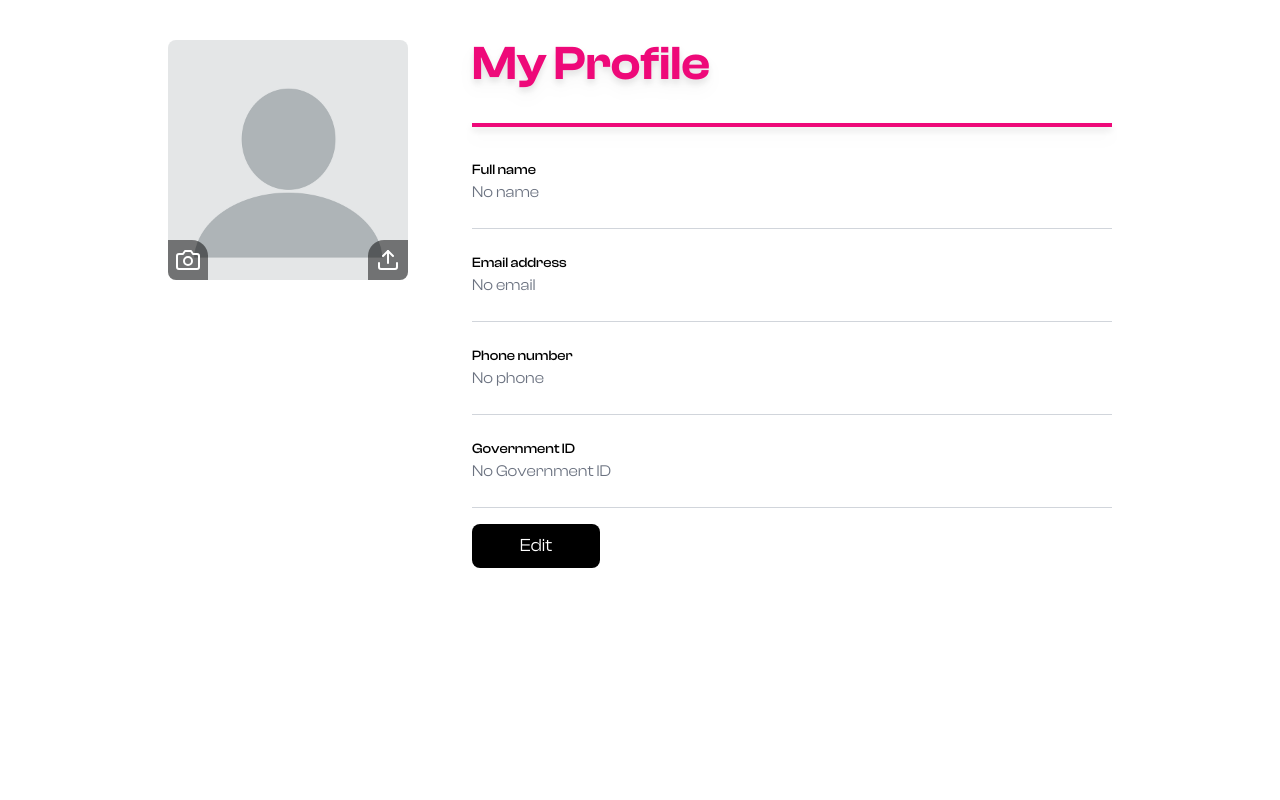
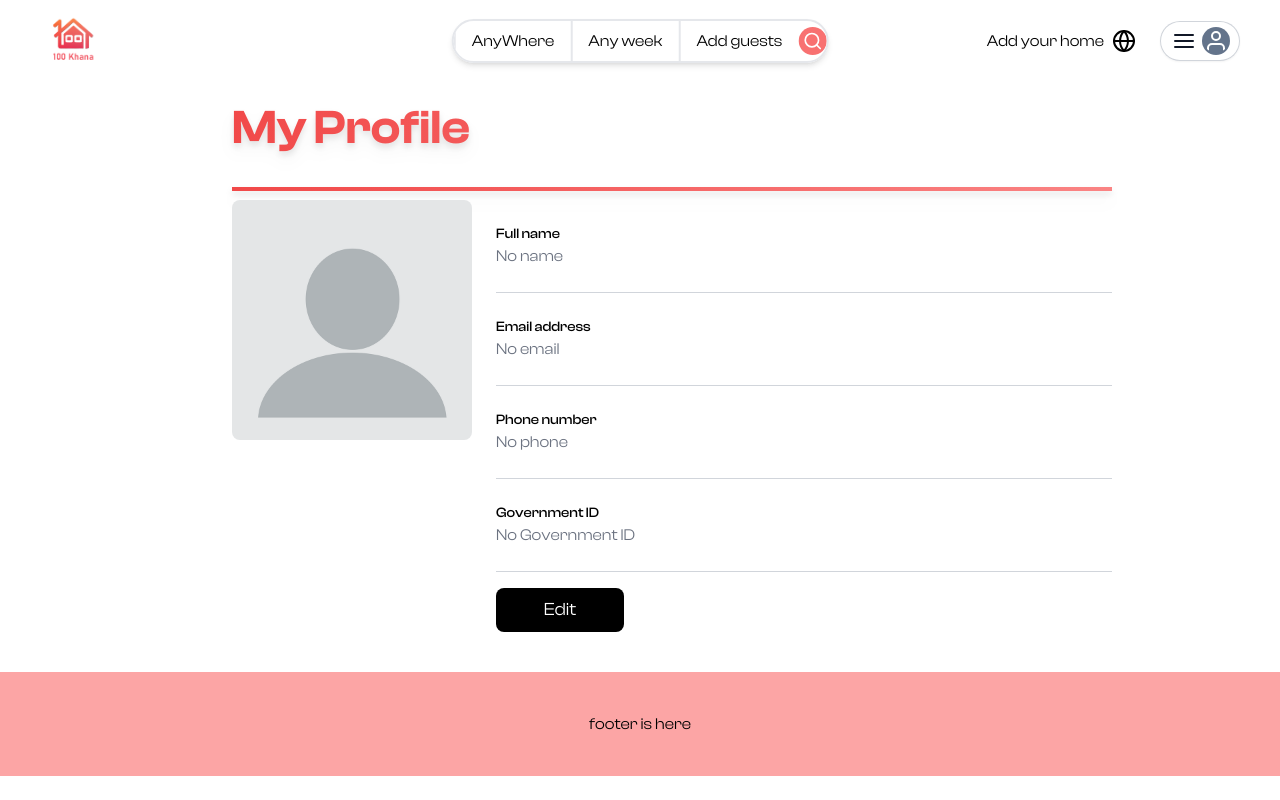
Before and after one commit to hematw/100-Khana, a React (Vite) app in the folder client/: page /profile/me in a window 1280 px wide. Built offline with nearby package versions, Linux system fonts and the light colour scheme; no server answers; sample sign-in values are in the browser's storage; a web font is replaced by a local one.

Commit message:
some tiny updates

```diff
--- a/client/package.json
+++ b/client/package.json
@@ -12,6 +12,7 @@
   "dependencies": {
     "@tanstack/react-query": "^5.56.2",
     "@tanstack/react-query-devtools": "^5.56.2",
+    "axios": "^1.7.7",
     "react": "^18.3.1",
     "react-dom": "^18.3.1",
     "react-feather": "^2.0.10",
--- a/client/src/App.css
+++ b/client/src/App.css
@@ -1,30 +1,35 @@
 @import url("https://fonts.googleapis.com/css2?family=Poppins:ital,wght@0,100;0,200;0,300;0,400;0,500;0,600;0,700;0,800;0,900;1,100;1,200;1,300;1,400;1,500;1,600;1,700;1,800;1,900&display=swap");
 @import url("./assets/fonts/ClashDisplay_Complete/ClashDisplay_Complete/Fonts/WEB/css/clash-display.css");
 
+:root {
+  --first: #f14949;
+  --second: #fa8484;
+}
+
 .bg-gradient {
-  background: #ee0979; /* fallback for old browsers */
+  background: var(--first); /* fallback for old browsers */
   background: -webkit-linear-gradient(
     to right,
-    #ee0979,
-    #9f0e54,
+    var(--first),
+    var(--second)
   ); /* Chrome 10-25, Safari 5.1-6 */
   background: linear-gradient(
     to right,
-    #ee0979,
-    #9f0e54,
+    var(--first),
+    var(--second)
   ); /* W3C, IE 10+/ Edge, Firefox 16+, Chrome 26+, Opera 12+, Safari 7+ */
 }
 
 .bg-gradient-b {
-  background: #ee0979; /* fallback for old browsers */
+  background: var(--first); /* fallback for old browsers */
   background: -webkit-linear-gradient(
     to left,
-    #9f0e54,
-    #ee0979
+    var(--first),
+    var(--second)
   ); /* Chrome 10-25, Safari 5.1-6 */
   background: linear-gradient(
     to left,
-    #9f0e54,
-    #ee0979
+    var(--first),
+    var(--second)
   ); /* W3C, IE 10+/ Edge, Firefox 16+, Chrome 26+, Opera 12+, Safari 7+ */
 }
--- a/client/src/App.tsx
+++ b/client/src/App.tsx
@@ -6,9 +6,9 @@ import ProtectedPages from "./pages/ProtectedPages";
 import Home from "./pages/Home";
 import Profile from "./pages/Profile";
 import NotFound from "./pages/NotFound";
+import Logout from "./components/Logout";
 
 function App() {
-
   document.title = "100 Khana";
 
   return (
@@ -16,12 +16,13 @@ function App() {
       <Routes>
         <Route path="/login" element={<Login />} />
         <Route path="/register" element={<Register />} />
+        <Route path="/logout" element={<Logout />} />
         <Route path="/" element={<ProtectedPages />}>
           <Route index element={<Home />} />
           <Route path="profile/me" element={<Profile />} />
           <Route path="profile/:id" element={<Profile />} />
         </Route>
-        <Route path="*" element={<NotFound/>} />
+        <Route path="*" element={<NotFound />} />
       </Routes>
     </>
   );
--- a/client/src/components/ProfileSideBar.tsx
+++ /dev/null
@@ -1,43 +0,0 @@
-import { Camera, Upload } from "react-feather";
-
-interface SideBarProps {
-  image: string;
-  name: string;
-}
-
-export default function ProfileSideBar({ image, name }: SideBarProps) {
-  return (
-    <div>
-      <div className="w-60 h-60 relative">
-        <img
-          src={image}
-          alt={`${name}'s profile`}
-          className="w-full h-full object-cover rounded-lg"
-        />
-        <form encType="multipart/form-data">
-          <label className="inline-flex justify-center items-center bg-black/50 text-white absolute bottom-0 right-0 w-10 h-10 rounded-ss-2xl rounded-ee-lg cursor-pointer">
-            <span>
-              <Upload />
-            </span>
-            <input
-              type="file"
-              accept=".png, .jpg, .jpeg, .gif"
-              className="hidden"
-            />
-          </label>
-          <label className="inline-flex justify-center items-center bg-black/50 text-white absolute bottom-0 left-0 w-10 h-10 rounded-se-2xl rounded-es-lg cursor-pointer">
-            <span>
-              <Camera />
-            </span>
-            <input
-              type="file"
-              accept=".png, .jpg, .jpeg, .gif"
-              capture="user"
-              className="hidden"
-            />
-          </label>
-        </form>
-      </div>
-    </div>
-  );
-}
--- a/client/src/pages/Home.tsx
+++ b/client/src/pages/Home.tsx
@@ -1,13 +1,10 @@
-import Footer from "../components/Footer";
-import Header from "../components/Header";
+
 import Main from "../components/Main";
 
 export default function Home() {
   return (
     <>
-      <Header />
       <Main />
-      <Footer />
     </>
   );
 }
--- a/client/src/pages/Profile.tsx
+++ b/client/src/pages/Profile.tsx
@@ -1,8 +1,10 @@
-import { useEffect, useState } from "react";
+import { useEffect, useRef, useState } from "react";
 import Button from "../components/Button";
-import ProfileSideBar from "../components/ProfileSideBar";
+import ProfileImage from "../components/ProfileImage";
 import { Save } from "react-feather";
 import { useForm, SubmitHandler } from "react-hook-form";
+import axiosInstance from "../axios";
+import Input from "../components/Input";
 
 interface IProfile {
   firstName?: string;
@@ -10,6 +12,7 @@ interface IProfile {
   email?: string;
   phone?: string;
   govId?: number;
+  profileImage?: string;
   userId?: {
     email: string;
   };
@@ -19,6 +22,7 @@ export default function Profile() {
   const [editMode, setEditMode] = useState<boolean>(false);
   const [isLoading, setIsLoading] = useState<boolean>(false);
   const [profileData, setProfileData] = useState<IProfile>({});
+  const fileInputRef = useRef<HTMLInputElement | null>(null); // Add type for fileInputRef
   const {
     register,
     handleSubmit,
@@ -30,11 +34,10 @@ export default function Profile() {
 
   useEffect(() => {
     async function getProfile() {
-      const res = await fetch("http://localhost:3000/api/v1/profile/me", {
-        credentials: "include",
-        mode: "cors",
+      const { data } = await axiosInstance("/profile/me", {
+        withCredentials: true,
       });
-      const data = await res.json();
+      console.log(data);
       setProfileData({ ...data.profile, email: data.profile?.userId?.email });
       reset({ ...data.profile, email: data.profile?.userId?.email });
     }
@@ -44,31 +47,40 @@ export default function Profile() {
   const onSubmit: SubmitHandler<IProfile> = async (values) => {
     setIsLoading(true);
     try {
-      const res = await fetch("http://localhost:3000/api/v1/profile/update", {
-        method: "PUT",
-        body: JSON.stringify(values),
-        credentials: "include",
-        mode: "cors",
-        headers: {
-          "Content-Type": "application/json",
-        },
-      });
-      if (res.ok) {
-        setEditMode(false);
-        const data = await res.json();
-        setProfileData({ ...data.profile, email: data.profile?.userId?.email });
-        reset({ ...data.profile, email: data.profile?.userId?.email });
+      const formData = new FormData();
+      formData.append("firstName", values.firstName || "");
+      formData.append("lastName", values.lastName || "");
+      formData.append("email", values.email || "");
+      formData.append("phone", values.phone || "");
+      formData.append("govId", values.govId?.toString() || "");
+
+      // Append the file
+      if (fileInputRef.current?.files?.[0]) {
+        formData.append("profileImage", fileInputRef.current.files[0]);
+        console.log(fileInputRef.current.files[0]);
+      }
+      const { status, data } = await axiosInstance.patch(
+        "/profile/update",
+        formData,
+        {
+          withCredentials: true,
+        }
+      );
+      if (status == 200) {
+        setProfileData({ ...data, email: data?.userId?.email });
+        reset({ ...data.profile, email: data?.userId?.email });
+        setEditMode(false); // Exit edit mode on success
       }
       setIsLoading(false);
     } catch (error) {
       console.error(error);
+      setIsLoading(false); // Ensure loading state is turned off in case of an error
     }
   };
 
   return (
     <section>
       <div className="flex p-10 max-w-5xl m-auto">
-        <ProfileSideBar image="/profile-picture.png" name={profileData.firstName || "No name"} />
         <div className="ml-16 w-full">
           <div className="flex flex-col">
             <h2 className="bg-gradient bg-clip-text text-transparent text-5xl font-semibold inline-block drop-shadow-lg">
@@ -77,7 +89,24 @@ export default function Profile() {
             </h2>
           </div>
           {editMode ? (
-            <form onSubmit={handleSubmit(onSubmit)}>
+            <form
+              onSubmit={handleSubmit(onSubmit)}
+              encType="multipart/form-data"
+            >
+              <div className="flex gap-4">
+                <ProfileImage
+                  image={profileData.profileImage || "/profile-picture.png"}
+                  username={profileData.firstName || "No name"}
+                  isOnEdit={editMode}
+                  fileInputRef={fileInputRef} // Attach the ref for file upload
+                />
+                {/* <input
+                  type="file"
+                  name="profile_image"
+                  ref={fileInputRef} // Attach the ref for file upload
+                  accept="image/*"
+                /> */}
+                <div>
                   <ul className="w-5xl">
                     <li className="border-b border-gray-300 py-6">
                       <p className="font-medium">Full name</p>
@@ -100,7 +129,8 @@ export default function Profile() {
                                 },
                                 pattern: {
                                   value: /^[A-Z]+$/i,
-                              message: "Name can NOT have symbols and numbers",
+                                  message:
+                                    "Name can NOT have symbols and numbers",
                                 },
                               })}
                               className="w-full focus:outline-none bg-transparent"
@@ -122,7 +152,8 @@ export default function Profile() {
                                 },
                                 pattern: {
                                   value: /^[A-Z]+$/i,
-                              message: "Name can NOT have symbols and numbers",
+                                  message:
+                                    "Name can NOT have symbols and numbers",
                                 },
                               })}
                               className="focus:outline-none bg-transparent"
@@ -176,13 +207,15 @@ export default function Profile() {
                     <li className="border-b border-gray-300 py-6">
                       <p className="font-medium">Phone number</p>
                       <p className="text-sm mt-4">
-                    Contact number &#x28;for confirmed guests and Airbnb to get
-                    in touch &#x29;. You can add other numbers and choose how
-                    they’re used..
+                        Contact number &#x28;for confirmed guests and Airbnb to
+                        get in touch &#x29;. You can add other numbers and
+                        choose how they’re used..
                       </p>
                       <div className="flex gap-2 mt-2">
                         <label className="block w-full border-2 border-gray-400 focus-within:ring-1 ring-black rounded-lg duration-200 py-1 px-3">
-                      <div className="text-gray-500 text-sm">Phone number</div>
+                          <div className="text-gray-500 text-sm">
+                            Phone number
+                          </div>
                           <div>
                             <input
                               type="text"
@@ -220,7 +253,8 @@ export default function Profile() {
                               {...register("govId", {
                                 required: {
                                   value: true,
-                              message: "Government ID number can NOT be empty",
+                                  message:
+                                    "Government ID number can NOT be empty",
                                 },
                               })}
                               className="w-full focus:outline-none bg-transparent"
@@ -238,20 +272,29 @@ export default function Profile() {
                   <div className="flex item-center gap-2">
                     <Button
                       type="gradient"
-                  handleClick={() => {}}
+                      onClick={() => {}}
                       icon={<Save />}
                       disabled={isLoading}
                       className={isLoading ? "opacity-60" : ""}
                     >
                       {isLoading ? "Save..." : "Save"}
                     </Button>
-                <Button type="dark" handleClick={() => setEditMode(false)}>
+                    <Button type="dark" onClick={() => setEditMode(false)}>
                       Cancel
                     </Button>
                   </div>
+                </div>
+              </div>
             </form>
           ) : (
-            <>
+            <div className="flex gap-6">
+              <ProfileImage
+                image="/profile-picture.png"
+                username={profileData.firstName || "No name"}
+                isOnEdit={editMode}
+              />
+
+              <div className="w-full">
                 <ul className="w-5xl">
                   <li className="border-b border-gray-300 py-6">
                     <div className="flex justify-between">
@@ -292,11 +335,12 @@ export default function Profile() {
                   </li>
                 </ul>
                 <div className="flex">
-                <Button type="dark" handleClick={() => setEditMode(true)}>
+                  <Button type="dark" onClick={() => setEditMode(true)}>
                     Edit
                   </Button>
                 </div>
-            </>
+              </div>
+            </div>
           )}
         </div>
       </div>
--- a/client/src/pages/ProtectedPages.tsx
+++ b/client/src/pages/ProtectedPages.tsx
@@ -1,7 +1,17 @@
 import { Navigate, Outlet } from "react-router-dom";
+import Header from "../components/Header";
+import Footer from "../components/Footer";
 
 export default function ProtectedPages() {
-  const token = localStorage.getItem("token");
+  const token = localStorage.getItem("token") ;
 
-  return token ? <Outlet /> : <Navigate to={"/login"} />;
+  return (
+    <>
+      <Header />
+      <main className="mt-16">
+        {token ? <Outlet /> : <Navigate to={"/login"} />}
+      </main>
+      <Footer />
+    </>
+  );
 }
```
Also changed, not shown: 2 other files (tests, documents, lock files or other folders). Lines whose indentation alone changed are shown as unchanged.
